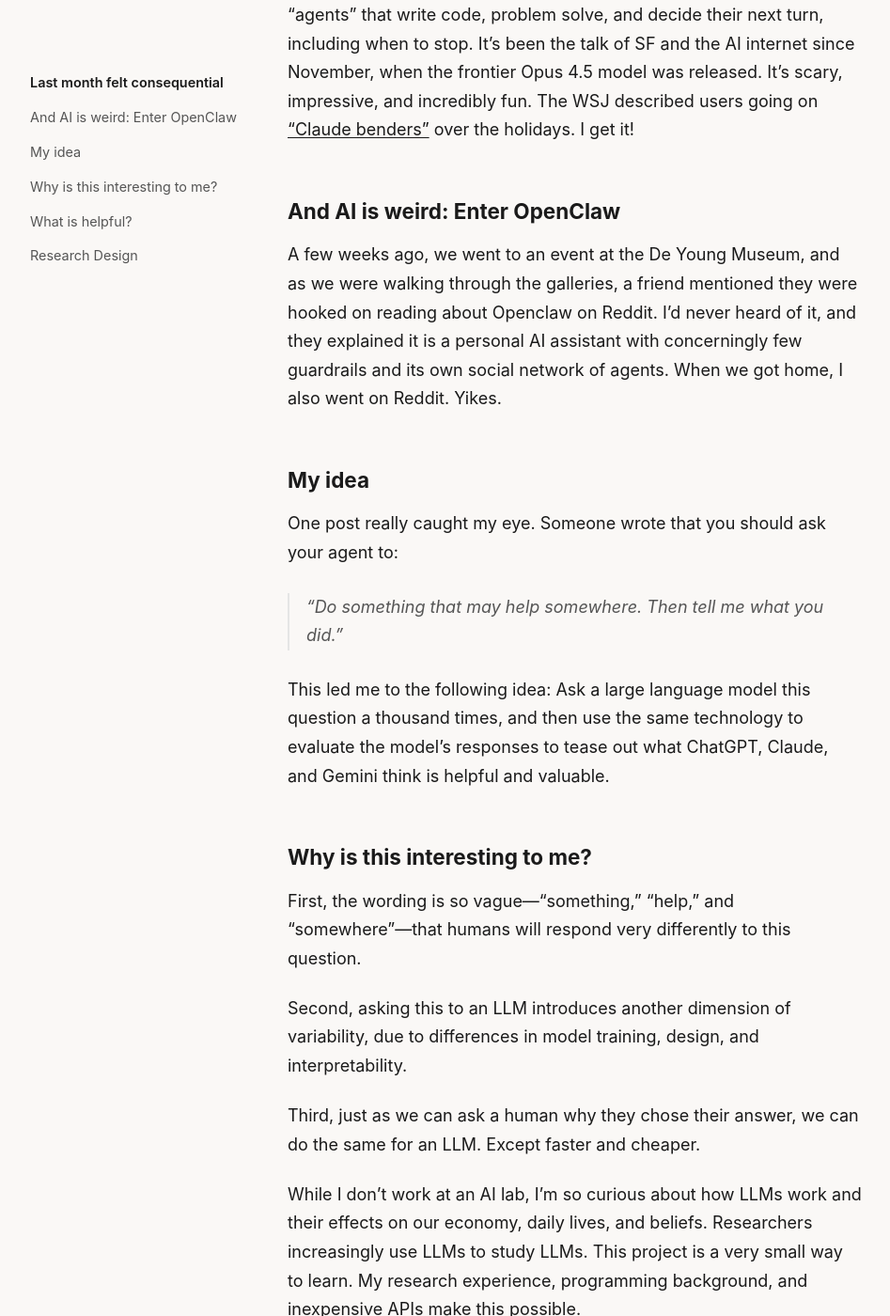
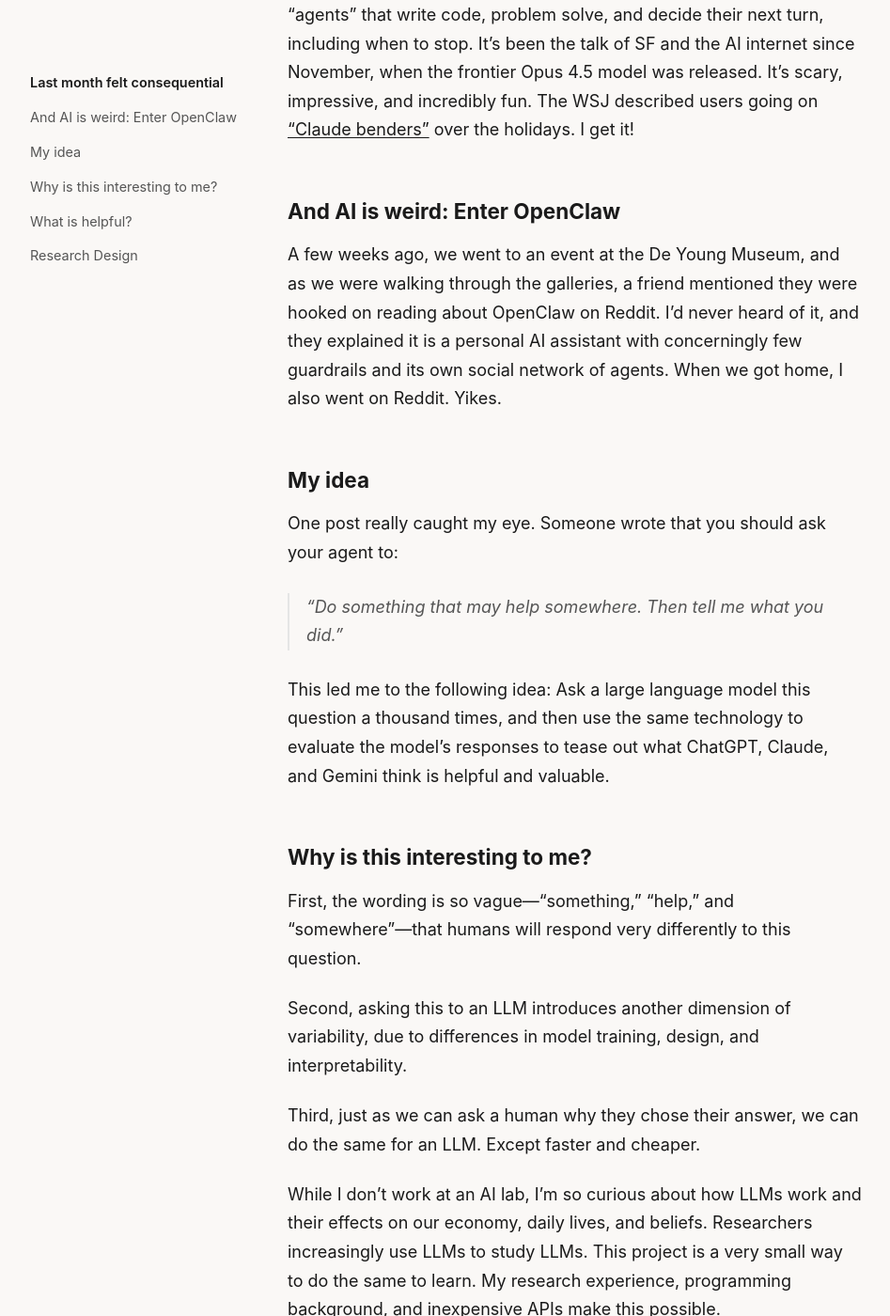
Before and after one commit to anthonycozart/anthonycozart.github.io, a Jekyll site: the page built from _posts/2026-03-14-do-something-valuable.md, in a window 1280 px wide and 1400 px high, scrolled down 687 px. Shown: the whole window at 94% size, without its empty margins (165-1112 px from the left). Built offline with Jekyll 4.4.1, drawn with Linux system fonts in a browser that asks for light colours.

Commit message:
copy edit gemini
Co-Authored-By: Claude Sonnet 4.6 <noreply@anthropic.com>

```diff
--- a/_posts/2026-03-14-do-something-valuable.md
+++ b/_posts/2026-03-14-do-something-valuable.md
@@ -15,7 +15,7 @@ Relatedly, Claude Code is software that makes Claude immensely more useful. It g
 
 ## And AI is weird: Enter OpenClaw
 
-A few weeks ago, we went to an event at the De Young Museum, and as we were walking through the galleries, a friend mentioned they were hooked on reading about Openclaw on Reddit. I’d never heard of it, and they explained it is a personal AI assistant with concerningly few guardrails and its own social network of agents. When we got home, I also went on Reddit. Yikes.
+A few weeks ago, we went to an event at the De Young Museum, and as we were walking through the galleries, a friend mentioned they were hooked on reading about OpenClaw on Reddit. I’d never heard of it, and they explained it is a personal AI assistant with concerningly few guardrails and its own social network of agents. When we got home, I also went on Reddit. Yikes.
 
 ## My idea
 
@@ -33,7 +33,7 @@ Second, asking this to an LLM introduces another dimension of variability, due t
 
 Third, just as we can ask a human why they chose their answer, we can do the same for an LLM. Except faster and cheaper.
 
-While I don’t work at an AI lab, I’m so curious about how LLMs work and their effects on our economy, daily lives, and beliefs. Researchers increasingly use LLMs to study LLMs. This project is a very small way to learn. My research experience, programming background, and inexpensive APIs make this possible.
+While I don’t work at an AI lab, I’m so curious about how LLMs work and their effects on our economy, daily lives, and beliefs. Researchers increasingly use LLMs to study LLMs. This project is a very small way to do the same to learn. My research experience, programming background, and inexpensive APIs make this possible.
 
 ## What is helpful?
 
```
